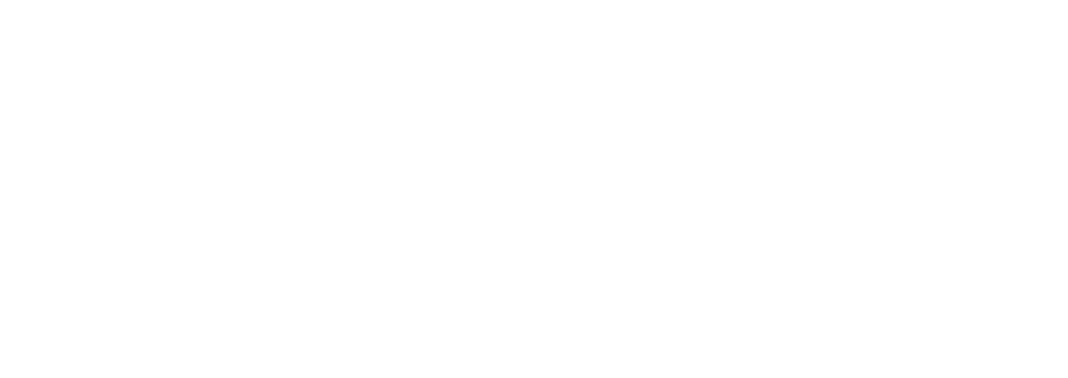
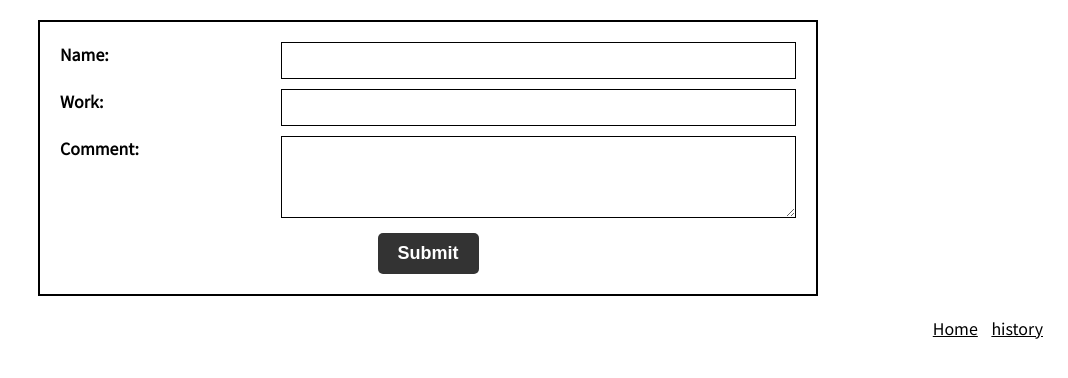
Before and after one commit to ameRese/fb-homework, a website built with Vite: page index.html in a window 1280 px wide. Shown: the whole page, without its empty margins (212-1280 px from the left). Built offline with nearby package versions, Linux system fonts and the light colour scheme.

Commit message:
feat: Create a input page

```diff
--- a/index.html
+++ b/index.html
@@ -11,6 +11,38 @@
   </head>
   <body>
 
+    <form action="" class="form" id="js-form">
+      <div class="form-list">
+        <label for="name" class="form-title">Name:</label>
+        <div class="form-field">
+          <input type="text" class="input-field" id="name" name="name">
+        </div>
+      </div>
+
+      <div class="form-list">
+        <label for="work" class="form-title">Work:</label>
+        <div class="form-field">
+          <input type="text" class="input-field" id="work" name="work">
+        </div>
+      </div>
+
+      <div class="form-list">
+        <label for="comment" class="form-title">Comment:</label>
+        <div class="form-field">
+          <textarea name="comment" id="comment" class="input-field" rows="4" cols="50"></textarea>
+        </div>
+      </div>
+
+      <div class="form-button">
+        <button class="button" type="submit">Submit</button>
+      </div>
+    </form>
+
+    <div class="history-link">
+      <a href="./">Home</a>
+      <a href="./history.html">history</a>
+    </div>
+
     <script type="module" src="/main.js"></script>
   </body>
 </html>
--- a/style.css
+++ b/style.css
@@ -1,3 +1,69 @@
 body {
   font-family: "Noto Sans JP", Helvetica, arial, sans-serif;
+  padding: 20px;
 }
+
+/*
+form
+*/
+.form {
+  border: 2px solid #000;
+  padding: 20px;
+  max-width: 780px;
+  width: 100%;
+  margin: 0 auto;
+}
+.form-list {
+  display: flex;
+  margin-bottom: 10px;
+}
+.form-title {
+  font-weight: bold;
+  cursor: pointer;
+  width: 30%;
+}
+.form-field {
+  width: 70%;
+}
+.form-button {
+  text-align: center;
+}
+
+/*
+input, textarea
+*/
+.input-field {
+  width: 100%;
+  padding: 10px;
+  border: 1px solid #000;
+}
+
+/*
+button
+*/
+.button {
+  border: 0;
+  font-size: 18px;
+  padding: 10px 20px;
+  font-weight: bold;
+  cursor: pointer;
+  background-color: #333;
+  color: #fff;
+  border-radius: 5px;
+  transition: opacity .25s;
+}
+.button:hover {
+  opacity: 0.8;
+}
+
+/*
+history-link
+*/
+.history-link {
+  margin-top: 20px;
+  text-align: right;
+}
+.history-link > a {
+  margin: 0 5px;
+  color: #000;
+}
```
